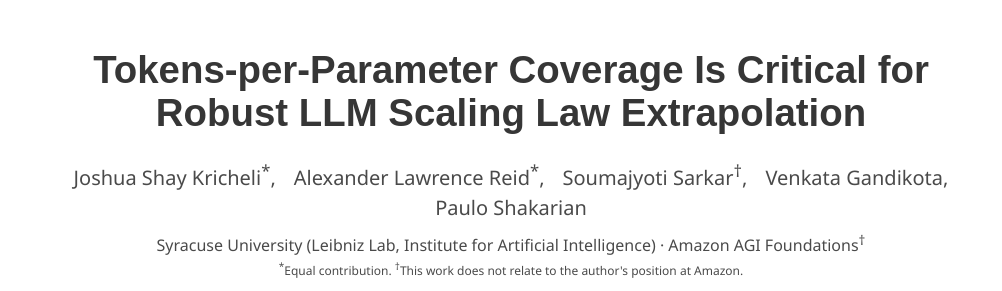
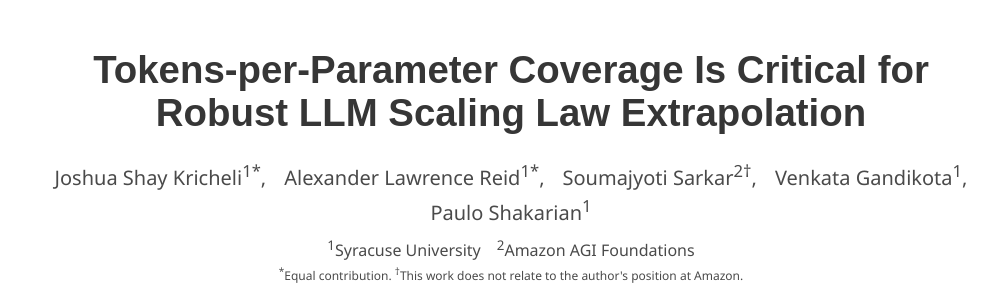
Before and after one commit to lab-v2/tpp-coverage, a plain HTML site: page website/index.html in a window 1280 px wide. Shown: the top 291 px of the page, without its empty margins (129-1131 px from the left). Drawn offline with nearby package versions, Linux system fonts and the light colour scheme; files whose address does not match are found by name; a web font is replaced by a local one.

Commit message:
website: numbered affiliations (1 Syracuse University, 2 Amazon AGI Foundations)
Authors carry 1/2 superscripts beside the * and dagger marks; the affiliation
line drops the lab and institute names. No other page in the repo states the
affiliations (README, docs checked).

Co-Authored-By: Claude Opus 5.5 (1M context) <noreply@anthropic.com>
Claude-Session: https://claude.ai/code/session_012DGa3dYevActEzvqHgA1wL

```diff
--- a/website/index.html
+++ b/website/index.html
@@ -28,14 +28,14 @@
     <div class="container is-max-desktop has-text-centered">
       <h1 class="title publication-title">Tokens-per-Parameter Coverage Is Critical for Robust LLM Scaling Law Extrapolation</h1>
       <div class="is-size-5">
-        <span class="author-block">Joshua Shay Kricheli<sup>*</sup>,</span>
-        <span class="author-block">Alexander Lawrence Reid<sup>*</sup>,</span>
-        <span class="author-block">Soumajyoti Sarkar<sup>&dagger;</sup>,</span>
-        <span class="author-block">Venkata Gandikota,</span>
-        <span class="author-block">Paulo Shakarian</span>
+        <span class="author-block">Joshua Shay Kricheli<sup>1*</sup>,</span>
+        <span class="author-block">Alexander Lawrence Reid<sup>1*</sup>,</span>
+        <span class="author-block">Soumajyoti Sarkar<sup>2&dagger;</sup>,</span>
+        <span class="author-block">Venkata Gandikota<sup>1</sup>,</span>
+        <span class="author-block">Paulo Shakarian<sup>1</sup></span>
       </div>
       <div class="is-size-6 mt-2">
-        Syracuse University (Leibniz Lab, Institute for Artificial Intelligence) &middot; Amazon AGI Foundations<sup>&dagger;</sup><br>
+        <sup>1</sup>Syracuse University&emsp;<sup>2</sup>Amazon AGI Foundations<br>
         <span class="is-size-7"><sup>*</sup>Equal contribution. <sup>&dagger;</sup>This work does not relate to the author's position at Amazon.</span>
       </div>
       <p class="is-size-5 mt-2"><strong>NeurIPS 2026</strong> &middot; Sydney</p>
```
